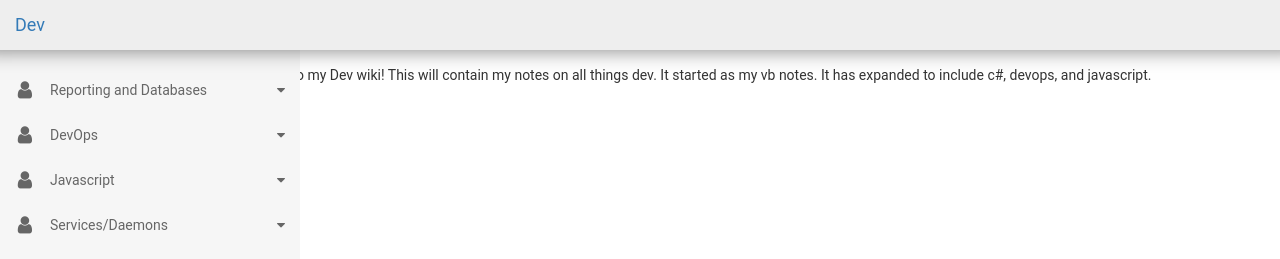
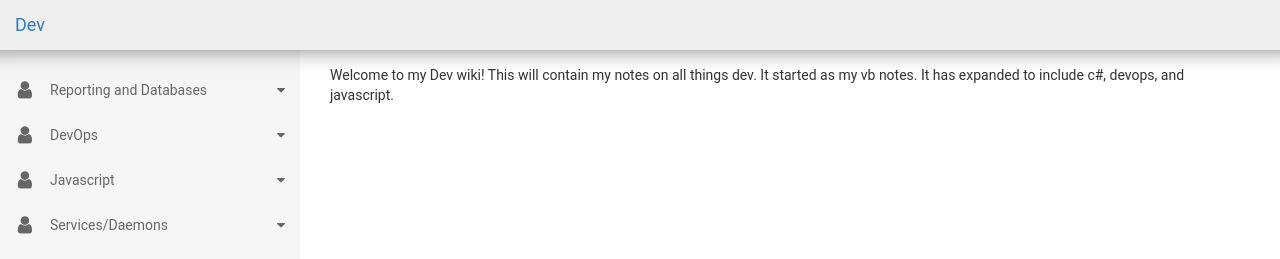
Before and after one commit to majorsilence/Dev, a Jekyll site: the page built from index.html, in a window 1280 px wide. Shown: the top 259 px of the page. Built offline with Jekyll 4.4.1, drawn with Linux system fonts in a browser that asks for light colours; nearby versions of some CDN libraries.

Commit message:
Move page wrapper to match menu width

```diff
--- a/stylesheets/menu.css
+++ b/stylesheets/menu.css
@@ -69,7 +69,7 @@ header h1 {
   }
 
   .wrapper {
-    margin-left: 200px;
+    margin-left: 300px;
   }
 
   .wrapper__minify {
```
